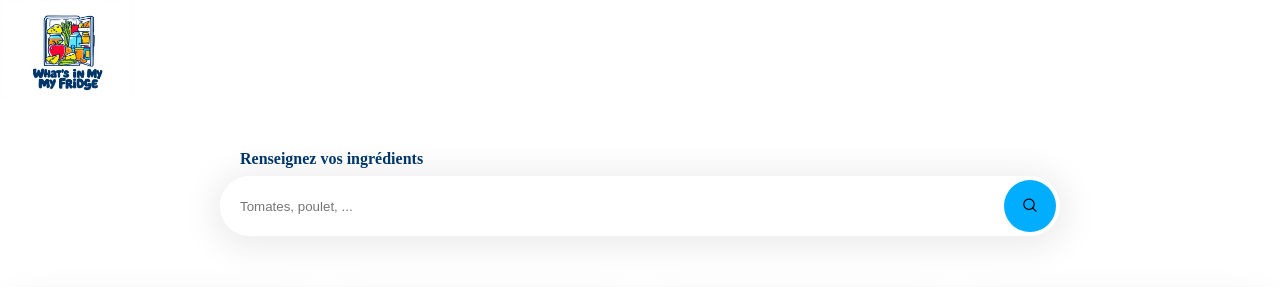
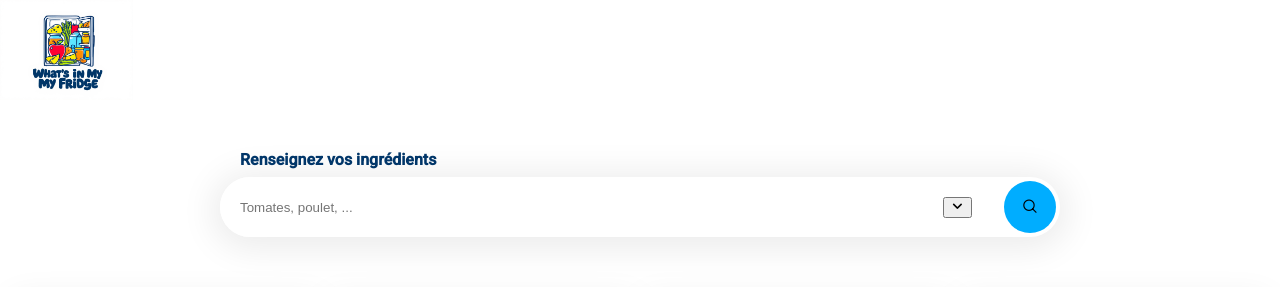
Before and after one commit to lchk609/whats-in-my-fridge, an Angular app in the folder front/: page /home in a window 1280 px wide. Shown: the top 287 px of the page. Built offline with nearby package versions, Linux system fonts and the light colour scheme.

Commit message:
insatal ng materials

```diff
--- a/front/angular.json
+++ b/front/angular.json
@@ -37,6 +37,7 @@
                 }
               ],
             "styles": [
+              "@angular/material/prebuilt-themes/azure-blue.css",
               "src/styles.less"
             ],
             "scripts": []
@@ -91,6 +92,7 @@
             "inlineStyleLanguage": "less",
             "assets": ["src/assets", {"glob": "**/*", "input": "public"}],
             "styles": [
+              "@angular/material/prebuilt-themes/azure-blue.css",
               "src/styles.less"
             ],
             "scripts": []
--- a/front/package.json
+++ b/front/package.json
@@ -10,10 +10,12 @@
   },
   "private": true,
   "dependencies": {
+    "@angular/cdk": "^19.2.18",
     "@angular/common": "^19.2.0",
     "@angular/compiler": "^19.2.0",
     "@angular/core": "^19.2.0",
     "@angular/forms": "^19.2.0",
+    "@angular/material": "^19.2.18",
     "@angular/platform-browser": "^19.2.0",
     "@angular/platform-browser-dynamic": "^19.2.0",
     "@angular/router": "^19.2.0",
--- a/front/src/app/home/home.component.html
+++ b/front/src/app/home/home.component.html
@@ -4,6 +4,9 @@
             <label for="search-bar" class="search-bar-label">Renseignez vos ingrédients</label>
             <div class="search-bar">
                 <input type="text" id="search-bar" class="search-bar-input" autocomplete="off" placeholder="Tomates, poulet, ..." (input)="handleChange($event)" />
+                <button class="search-bar-filter">
+                    <span class="pi pi-angle-down"></span>
+                </button>
                 <button class="search-bar-button">
                     <span class="pi pi-search"></span>
                 </button>
--- a/front/src/app/home/home.component.less
+++ b/front/src/app/home/home.component.less
@@ -27,8 +27,9 @@
                 width: 100%;
 
                 display: grid;
-                grid-template-columns: 1fr auto;
+                grid-template-columns: 1fr auto auto;
                 align-items: center;
+                gap: 32px;
 
                 box-shadow: 0px 4px 34px 8px rgba(0, 0, 0, 0.08);
 
--- a/front/src/index.html
+++ b/front/src/index.html
@@ -6,8 +6,10 @@
   <base href="/">
   <meta name="viewport" content="width=device-width, initial-scale=1">
   <link rel="icon" type="image/x-icon" href="favicon.ico">
+  <link href="https://fonts.googleapis.com/css2?family=Roboto:wght@300;400;500&display=swap" rel="stylesheet">
+  <link href="https://fonts.googleapis.com/icon?family=Material+Icons" rel="stylesheet">
 </head>
-<body>
+<body class="mat-typography">
   <app-root></app-root>
 </body>
 </html>
--- a/front/src/styles.less
+++ b/front/src/styles.less
@@ -3,3 +3,6 @@
 body {
     margin: 0;
 }
+
+html, body { height: 100%; }
+body { margin: 0; font-family: Roboto, "Helvetica Neue", sans-serif; }
```
Also changed, not shown: 1 other file (tests, documents, lock files or other folders).
